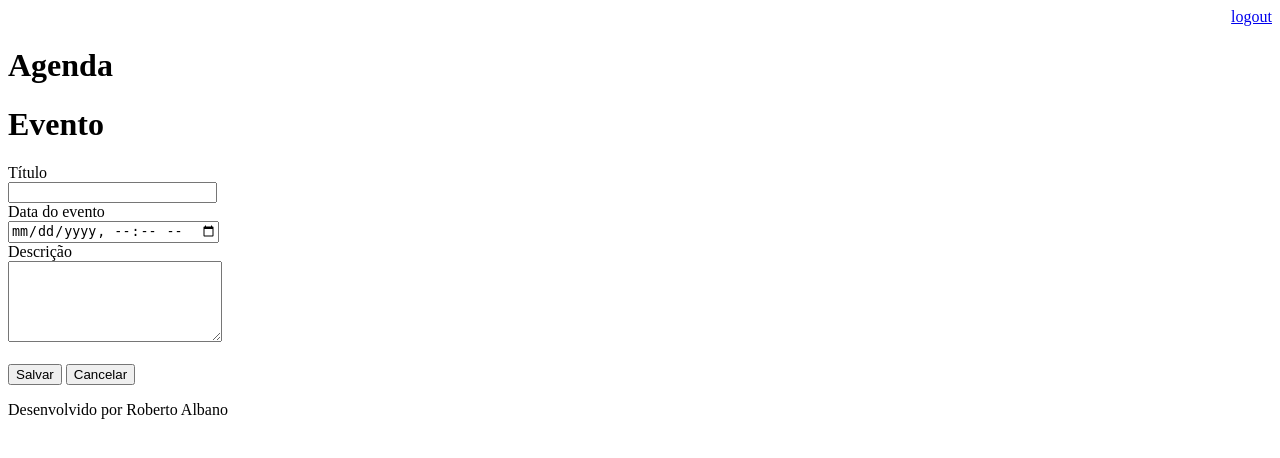
After one commit to radcontato/agenda_python, a Django app: page /agenda/evento/ in a window 1280 px wide. The commit adds this page. Shown: the top 458 px of the page. Run offline with Django 3.2, Linux system fonts and the light colour scheme; a user stored in the database is signed in.

Commit message:
Incluindo template para inserção de eventos na agenda.

```diff
--- a/agenda/urls.py
+++ b/agenda/urls.py
@@ -5,6 +5,8 @@ from core import views
 urlpatterns = [
     path('admin/', admin.site.urls),
     path('agenda/', views.lista_eventos),
+    path('agenda/evento/', views.evento),
+    path('agenda/evento/submit', views.submit_evento),
     path('', views.index),
     path('login/', views.login_user),
     path('login/submit', views.submit_login),
--- a/core/views.py
+++ b/core/views.py
@@ -30,3 +30,21 @@ def lista_eventos(request):
     evento = Evento.objects.filter(usuario = usuario)
     dados = { 'eventos': evento }
     return render(request, 'agenda.html', dados)
+
+@login_required(login_url='/login/')
+def evento(request):
+    return render(request, 'evento.html')
+
+
+@login_required(login_url='/login/')
+def submit_evento(request):
+    if request.POST:
+        titulo = request.POST.get('titulo')
+        data_evento = request.POST.get('data_evento')
+        descricao = request.POST.get('descricao')
+        usuario = request.user
+        Evento.objects.create(titulo = titulo,
+                              data_evento = data_evento,
+                              descricao = descricao,
+                              usuario = usuario)
+    return redirect('/')
--- /dev/null
+++ b/templates/evento.html
@@ -0,0 +1,25 @@
+{% extends "model-page.html" %}
+
+{% block content %}
+
+<h1>Evento</h1>
+
+<form action="submit" method="POST">{% csrf_token %}
+    <label>Título</label>
+    <br>
+    <input type="text" name="titulo" size="23">
+    <br>
+    <label>Data do evento</label>
+    <br>
+    <input type="datetime-local" name="data_evento">
+    <br>
+    <label>Descrição</label>
+    <br>
+    <textarea name="descricao" cols="24" rows="5"></textarea>
+    <br><br>
+    <button type="submit">Salvar</button>
+    <a href="/">
+        <button type="button">Cancelar</button>
+    </a>
+</form>
+{% endblock %}
```
Also changed, not shown: templates/agenda.html (+8 -3 lines), db.sqlite3, 1 other file.
